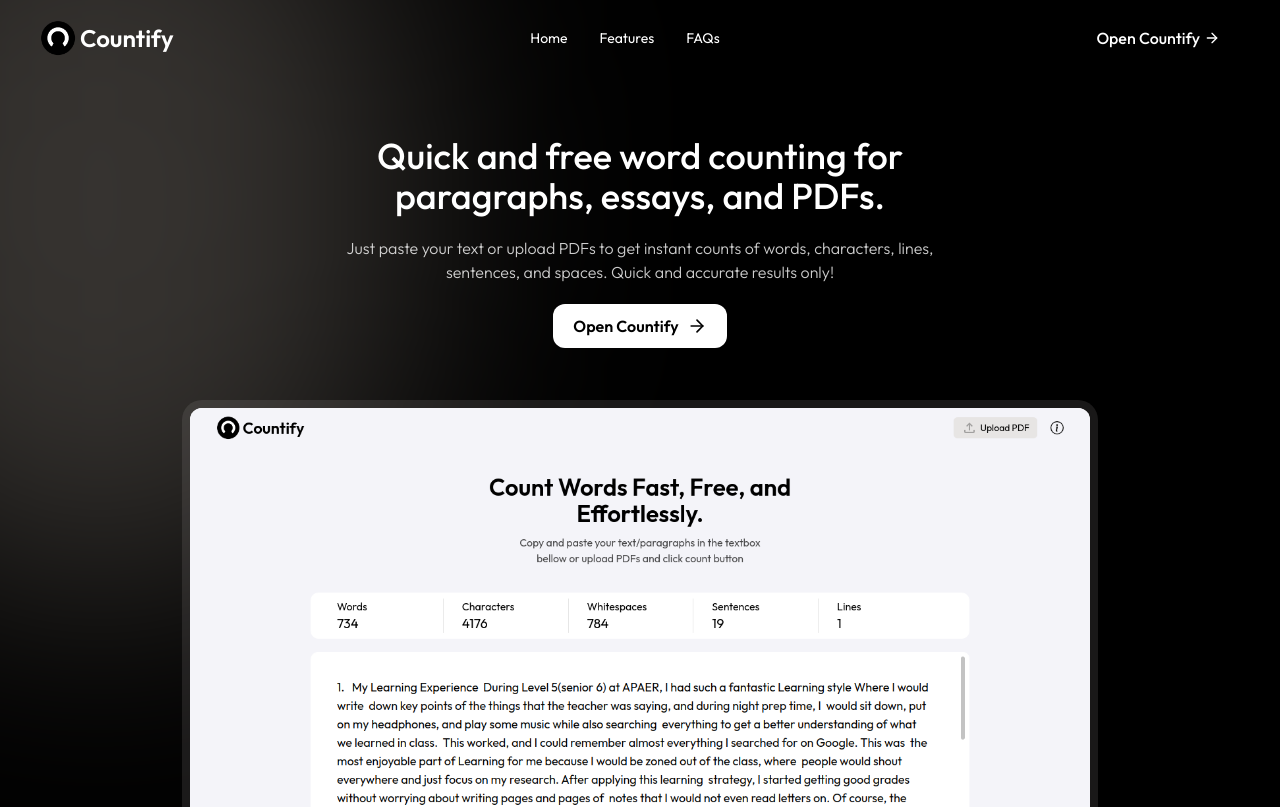
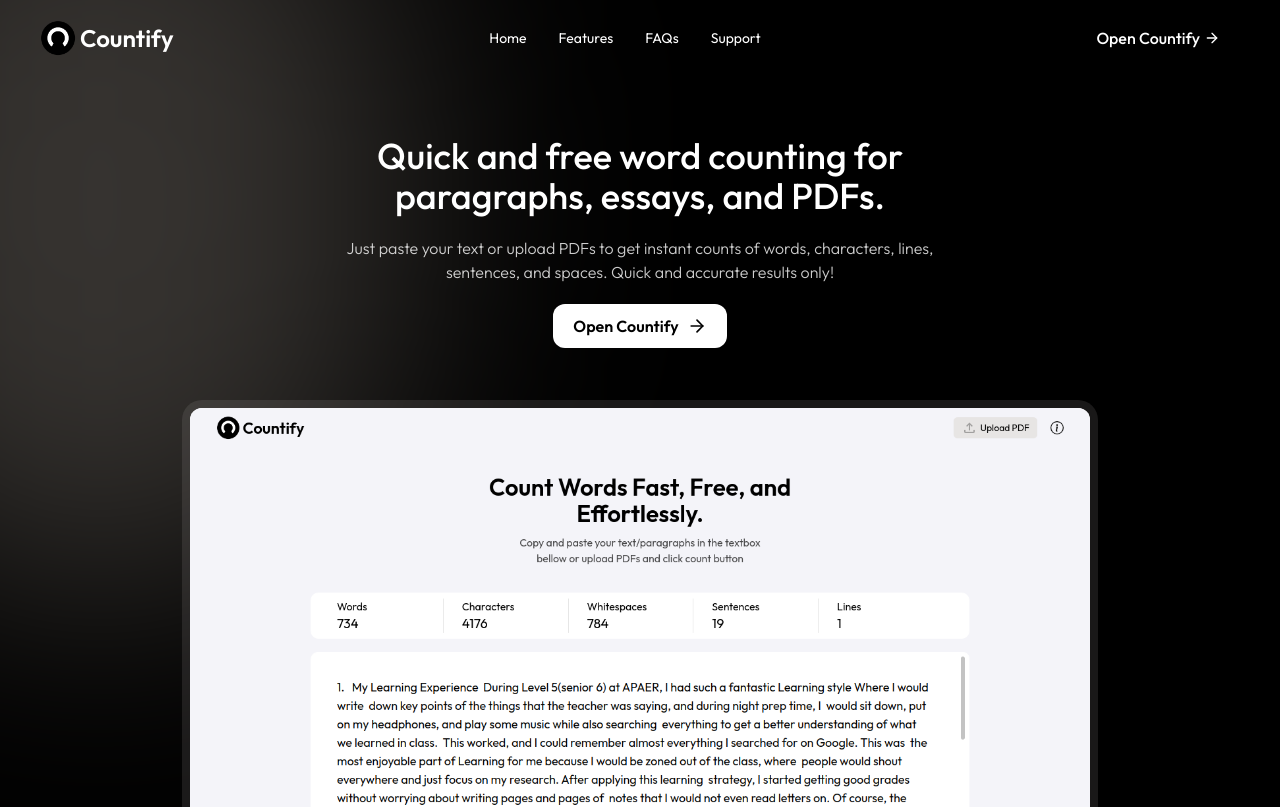
Before and after one commit to kevindermot99/Countify, a React (Vite) app: page /#/ in a window 1280 px wide. Shown: the top 807 px of the page. Built offline with nearby package versions, Linux system fonts and the light colour scheme.

Commit message:
support form

```diff
--- a/src/Pages/Home.jsx
+++ b/src/Pages/Home.jsx
@@ -42,6 +42,7 @@ function Home() {
                         <button onClick={() => scrollToFeatures('faqs')} className="h-fit select-none rounded-xl text-sm font-normal">
                             FAQs
                         </button>
+                        <a className="h-fit select-none rounded-xl text-sm font-normal" target='_blank' href="https://docs.google.com/forms/d/e/1FAIpQLSdkHgxQlSd-Y9M7GHH_QSyhRhkBgy6zzWcKK7VdSC53r9vaVA/viewform?usp=pp_url">Support</a>
                     </div>
                     <div className="flex items-center justify-end gap-5">
                         <Link to={'/app/counter'} className="h-fit select-none min-w-[100px] rounded-xl text-base font-medium px-5 flex items-center gap-1 transition active:scale-95">
```
